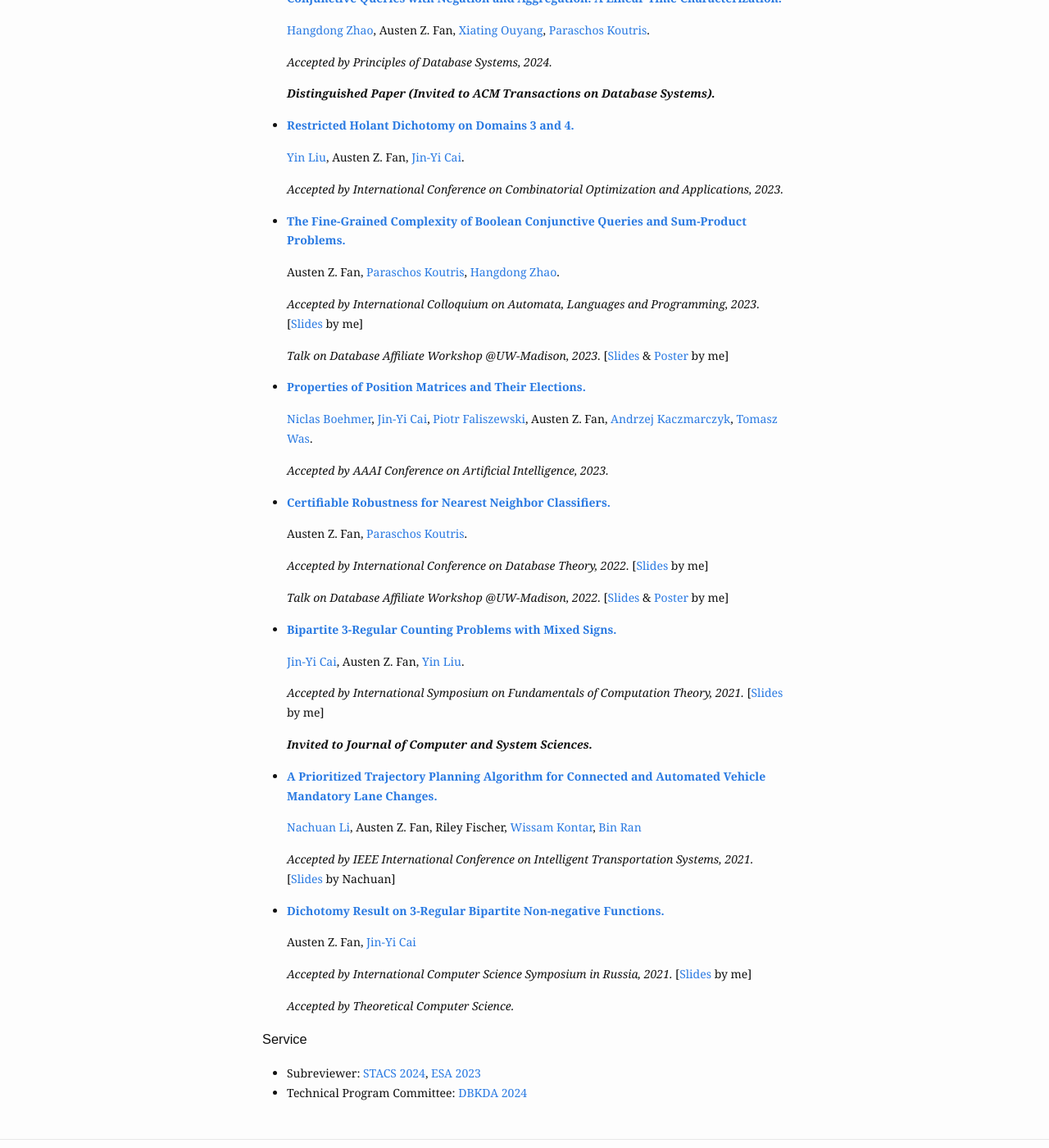
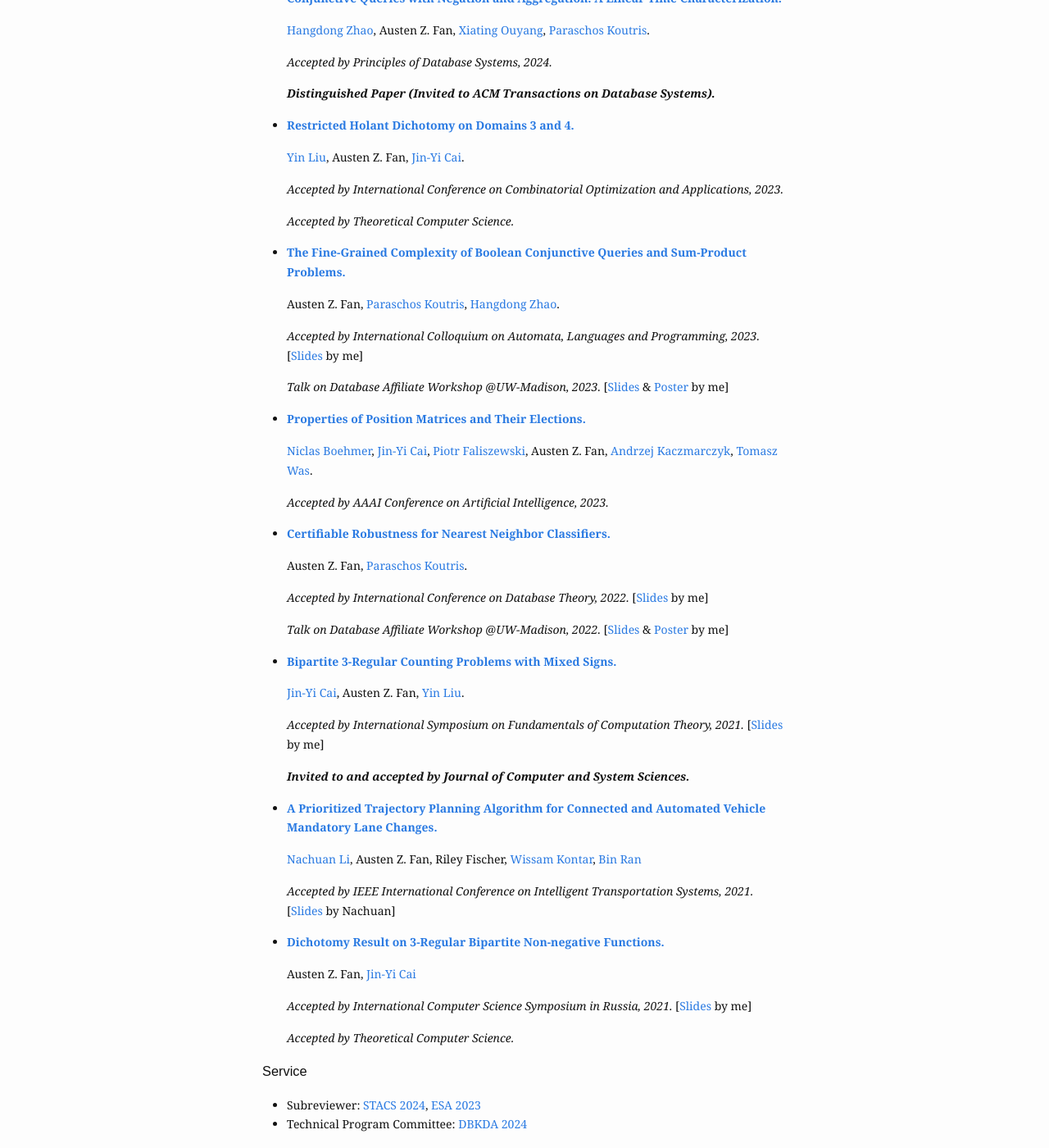
Before and after one commit to Austen-Z-Fan/Austen-Z-Fan.github.io, a Jekyll site: the page built from research.md, in a window 1280 px wide and 1400 px high, scrolled down 756 px. Shown: the whole window at 82% size. Built offline with Jekyll 4.4.1, drawn with Linux system fonts in a browser that asks for light colours.

Commit message:
Update research.md

```diff
--- a/research.md
+++ b/research.md
@@ -47,6 +47,8 @@ slug: /research
 
   *Accepted by International Conference on Combinatorial Optimization and Applications, 2023.*
 
+  *Accepted by Theoretical Computer Science.*
+
 * [**The Fine-Grained Complexity of Boolean Conjunctive Queries and Sum-Product Problems.**](https://www.google.com/url?sa=t&source=web&rct=j&opi=89978449&url=https://drops.dagstuhl.de/storage/00lipics/lipics-vol261-icalp2023/LIPIcs.ICALP.2023.127/LIPIcs.ICALP.2023.127.pdf&ved=2ahUKEwjptLXr6LOIAxVxlYkEHR9KGBUQFnoECBgQAQ&usg=AOvVaw3mGJNy_y-LJNlZEV2M2ImD)
 
   Austen Z. Fan, [Paraschos Koutris](https://pages.cs.wisc.edu/~paris/), [Hangdong Zhao](https://pages.cs.wisc.edu/~hangdong/).
@@ -76,7 +78,7 @@ slug: /research
 
   *Accepted by International Symposium on Fundamentals of Computation Theory, 2021.* [[Slides](assets/slides/FCT_2021_Presentation.pdf) by me]
 
-  ***Invited to Journal of Computer and System Sciences.***
+  ***Invited to and accepted by Journal of Computer and System Sciences.***
 
 * [**A Prioritized Trajectory Planning Algorithm for Connected and Automated Vehicle Mandatory Lane Changes.**](https://ieeexplore.ieee.org/document/9564913)
 
```
